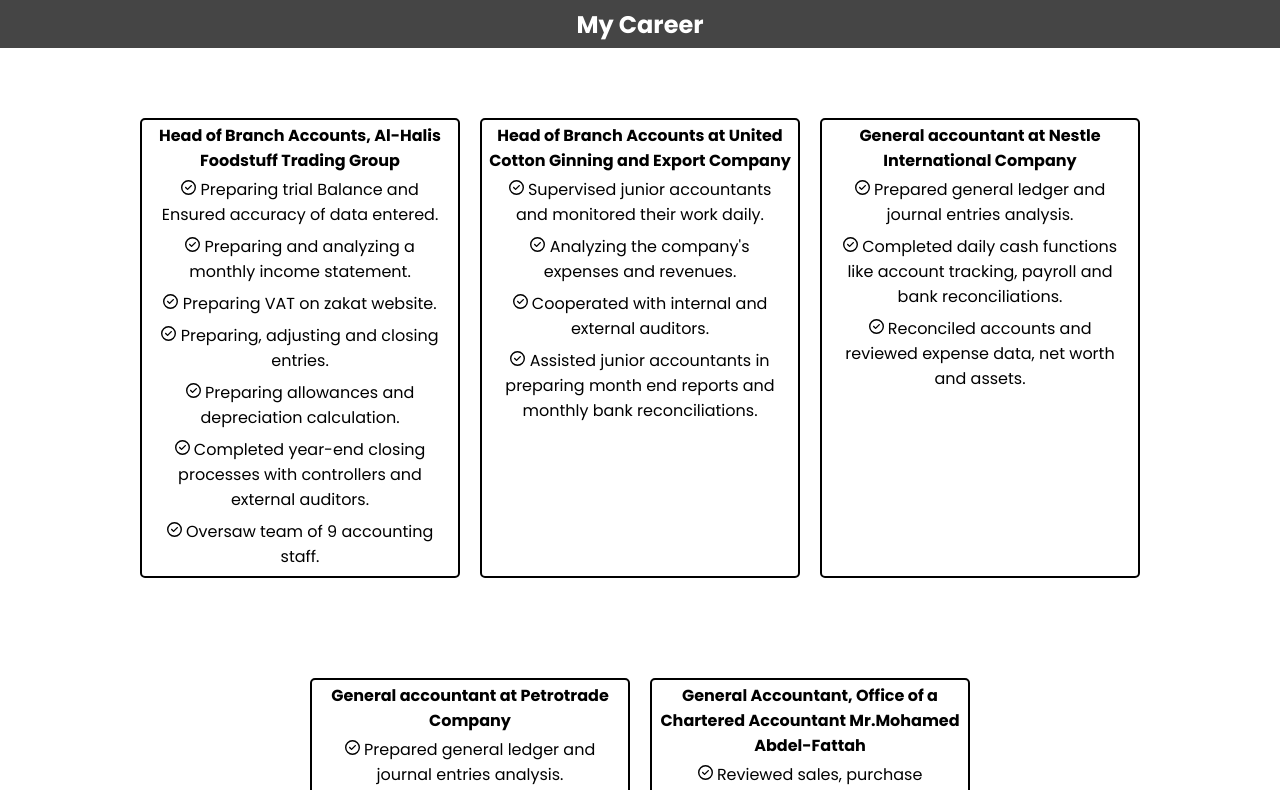
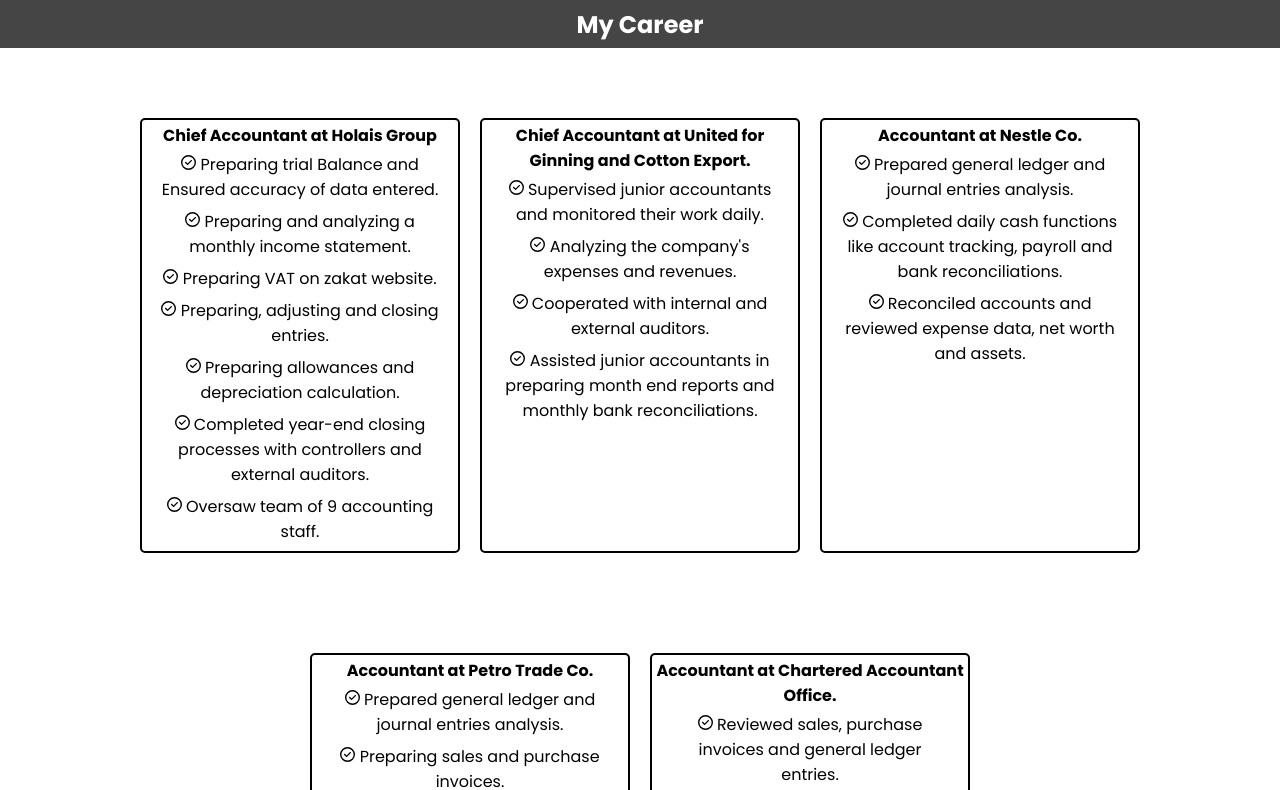
Before and after one commit to akmalkimo/AhmedGamal, a React (Vite) app: page / in a window 1280 px wide. Shown: the part 1560-2350 px from the top of the page. Built offline with nearby package versions, Linux system fonts and the light colour scheme.

Commit message:
Client revision.

```diff
--- a/src/Page3.jsx
+++ b/src/Page3.jsx
@@ -4,7 +4,7 @@
         <section id="page3">
             <div className="page3Wrapper">
                 <div className="card textCentered">
-                    <h4>Head of Branch Accounts, Al-Halis Foodstuff Trading Group</h4>
+                    <h4>Chief Accountant at Holais Group</h4>
                     <ul>
                         <li><svg xmlns="http://www.w3.org/2000/svg" viewBox="0 0 512 512"><path d="M256 48a208 208 0 1 1 0 416 208 208 0 1 1 0-416zm0 464A256 256 0 1 0 256 0a256 256 0 1 0 0 512zM369 209c9.4-9.4 9.4-24.6 0-33.9s-24.6-9.4-33.9 0l-111 111-47-47c-9.4-9.4-24.6-9.4-33.9 0s-9.4 24.6 0 33.9l64 64c9.4 9.4 24.6 9.4 33.9 0L369 209z"/></svg>&nbsp;Preparing trial Balance and Ensured accuracy of data entered.</li>
                         <li><svg xmlns="http://www.w3.org/2000/svg" viewBox="0 0 512 512"><path d="M256 48a208 208 0 1 1 0 416 208 208 0 1 1 0-416zm0 464A256 256 0 1 0 256 0a256 256 0 1 0 0 512zM369 209c9.4-9.4 9.4-24.6 0-33.9s-24.6-9.4-33.9 0l-111 111-47-47c-9.4-9.4-24.6-9.4-33.9 0s-9.4 24.6 0 33.9l64 64c9.4 9.4 24.6 9.4 33.9 0L369 209z"/></svg>&nbsp;Preparing and analyzing a monthly income statement.</li>
@@ -17,7 +17,7 @@
                     </ul>
                 </div>
                 <div className="card textCentered">
-                    <h4>Head of Branch Accounts at United Cotton Ginning and Export Company</h4>
+                    <h4>Chief Accountant at United for Ginning and Cotton Export.</h4>
                     <ul>
                         <li><svg xmlns="http://www.w3.org/2000/svg" viewBox="0 0 512 512"><path d="M256 48a208 208 0 1 1 0 416 208 208 0 1 1 0-416zm0 464A256 256 0 1 0 256 0a256 256 0 1 0 0 512zM369 209c9.4-9.4 9.4-24.6 0-33.9s-24.6-9.4-33.9 0l-111 111-47-47c-9.4-9.4-24.6-9.4-33.9 0s-9.4 24.6 0 33.9l64 64c9.4 9.4 24.6 9.4 33.9 0L369 209z"/></svg>&nbsp;Supervised junior accountants and monitored their work daily.</li>
                         <li><svg xmlns="http://www.w3.org/2000/svg" viewBox="0 0 512 512"><path d="M256 48a208 208 0 1 1 0 416 208 208 0 1 1 0-416zm0 464A256 256 0 1 0 256 0a256 256 0 1 0 0 512zM369 209c9.4-9.4 9.4-24.6 0-33.9s-24.6-9.4-33.9 0l-111 111-47-47c-9.4-9.4-24.6-9.4-33.9 0s-9.4 24.6 0 33.9l64 64c9.4 9.4 24.6 9.4 33.9 0L369 209z"/></svg>&nbsp;Analyzing the company's expenses and revenues.</li>
@@ -26,7 +26,7 @@
                     </ul>
                 </div>
                 <div className="card textCentered">
-                    <h4>General accountant at Nestle International Company</h4>
+                    <h4>Accountant at Nestle Co.</h4>
                     <ul>
                         <li><svg xmlns="http://www.w3.org/2000/svg" viewBox="0 0 512 512"><path d="M256 48a208 208 0 1 1 0 416 208 208 0 1 1 0-416zm0 464A256 256 0 1 0 256 0a256 256 0 1 0 0 512zM369 209c9.4-9.4 9.4-24.6 0-33.9s-24.6-9.4-33.9 0l-111 111-47-47c-9.4-9.4-24.6-9.4-33.9 0s-9.4 24.6 0 33.9l64 64c9.4 9.4 24.6 9.4 33.9 0L369 209z"/></svg>&nbsp;Prepared general ledger and journal entries analysis. </li>
                         <li><svg xmlns="http://www.w3.org/2000/svg" viewBox="0 0 512 512"><path d="M256 48a208 208 0 1 1 0 416 208 208 0 1 1 0-416zm0 464A256 256 0 1 0 256 0a256 256 0 1 0 0 512zM369 209c9.4-9.4 9.4-24.6 0-33.9s-24.6-9.4-33.9 0l-111 111-47-47c-9.4-9.4-24.6-9.4-33.9 0s-9.4 24.6 0 33.9l64 64c9.4 9.4 24.6 9.4 33.9 0L369 209z"/></svg>&nbsp;Completed daily cash functions like account tracking, payroll and bank reconciliations.</li>
@@ -34,7 +34,7 @@
                     </ul>
                 </div>
                 <div className="card textCentered">
-                    <h4>General accountant at Petrotrade Company</h4>
+                    <h4>Accountant at Petro Trade Co.</h4>
                     <ul>
                         <li><svg xmlns="http://www.w3.org/2000/svg" viewBox="0 0 512 512"><path d="M256 48a208 208 0 1 1 0 416 208 208 0 1 1 0-416zm0 464A256 256 0 1 0 256 0a256 256 0 1 0 0 512zM369 209c9.4-9.4 9.4-24.6 0-33.9s-24.6-9.4-33.9 0l-111 111-47-47c-9.4-9.4-24.6-9.4-33.9 0s-9.4 24.6 0 33.9l64 64c9.4 9.4 24.6 9.4 33.9 0L369 209z"/></svg>&nbsp;Prepared general ledger and journal entries analysis.</li>
                         <li><svg xmlns="http://www.w3.org/2000/svg" viewBox="0 0 512 512"><path d="M256 48a208 208 0 1 1 0 416 208 208 0 1 1 0-416zm0 464A256 256 0 1 0 256 0a256 256 0 1 0 0 512zM369 209c9.4-9.4 9.4-24.6 0-33.9s-24.6-9.4-33.9 0l-111 111-47-47c-9.4-9.4-24.6-9.4-33.9 0s-9.4 24.6 0 33.9l64 64c9.4 9.4 24.6 9.4 33.9 0L369 209z"/></svg>&nbsp;Preparing sales and purchase invoices.</li>
@@ -43,7 +43,7 @@
                     </ul>
                 </div>
                 <div className="card textCentered">
-                    <h4>General Accountant, Office of a Chartered Accountant Mr.Mohamed Abdel-Fattah</h4>
+                    <h4>Accountant at Chartered Accountant Office.</h4>
                     <ul>
                         <li><svg xmlns="http://www.w3.org/2000/svg" viewBox="0 0 512 512"><path d="M256 48a208 208 0 1 1 0 416 208 208 0 1 1 0-416zm0 464A256 256 0 1 0 256 0a256 256 0 1 0 0 512zM369 209c9.4-9.4 9.4-24.6 0-33.9s-24.6-9.4-33.9 0l-111 111-47-47c-9.4-9.4-24.6-9.4-33.9 0s-9.4 24.6 0 33.9l64 64c9.4 9.4 24.6 9.4 33.9 0L369 209z"/></svg>&nbsp;Reviewed sales, purchase invoices and general ledger entries.</li>
                         <li><svg xmlns="http://www.w3.org/2000/svg" viewBox="0 0 512 512"><path d="M256 48a208 208 0 1 1 0 416 208 208 0 1 1 0-416zm0 464A256 256 0 1 0 256 0a256 256 0 1 0 0 512zM369 209c9.4-9.4 9.4-24.6 0-33.9s-24.6-9.4-33.9 0l-111 111-47-47c-9.4-9.4-24.6-9.4-33.9 0s-9.4 24.6 0 33.9l64 64c9.4 9.4 24.6 9.4 33.9 0L369 209z"/></svg>&nbsp;Preparing tax report.</li>
```
